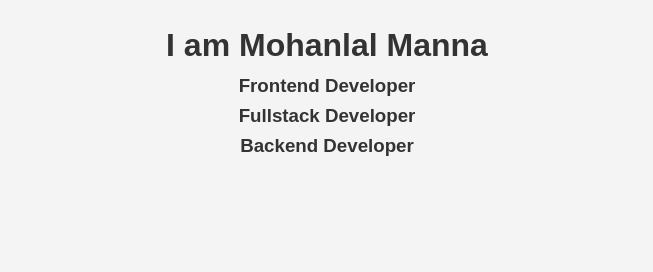
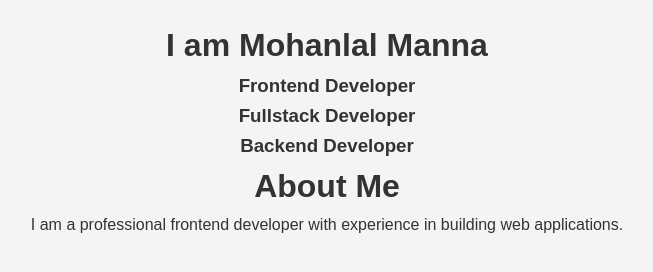
Before and after one commit to MohanlalManna24/testing, a plain HTML site: page index.html in a window 1280 px wide. Shown: the whole page, without its empty margins (313-966 px from the left). Drawn offline with Linux system fonts and the light colour scheme.

Commit message:
add about me section

```diff
--- a/index.html
+++ b/index.html
@@ -11,6 +11,8 @@
     <h3>Frontend Developer</h3>
     <h3>Fullstack Developer</h3>
     <h3>Backend Developer</h3>
+    <h1>About Me</h1>
+    <p>I am a professional frontend developer with experience in building web applications.</p>
 
 </body>
 </html>
```
